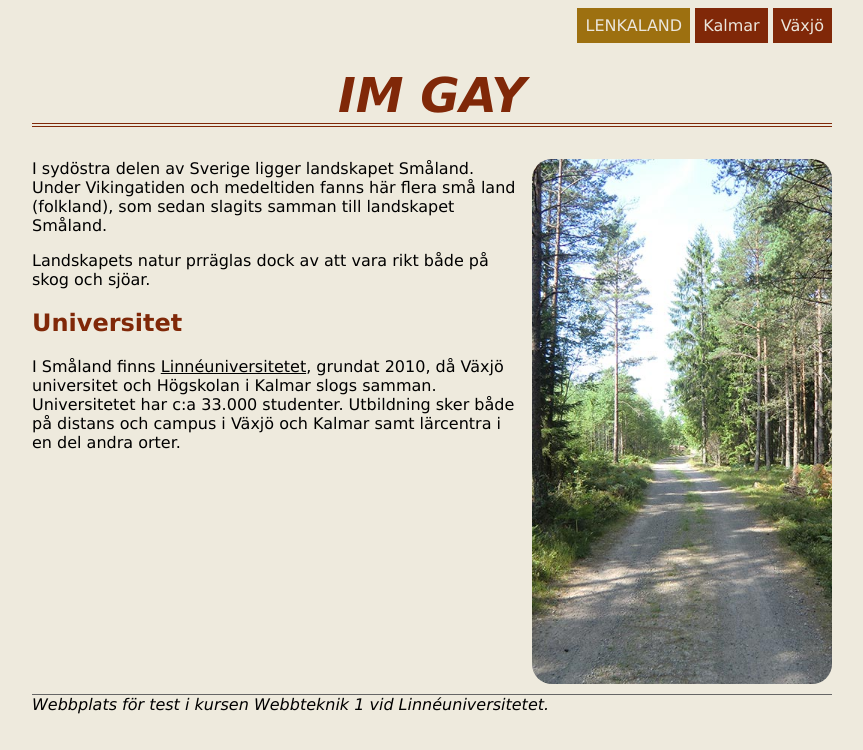
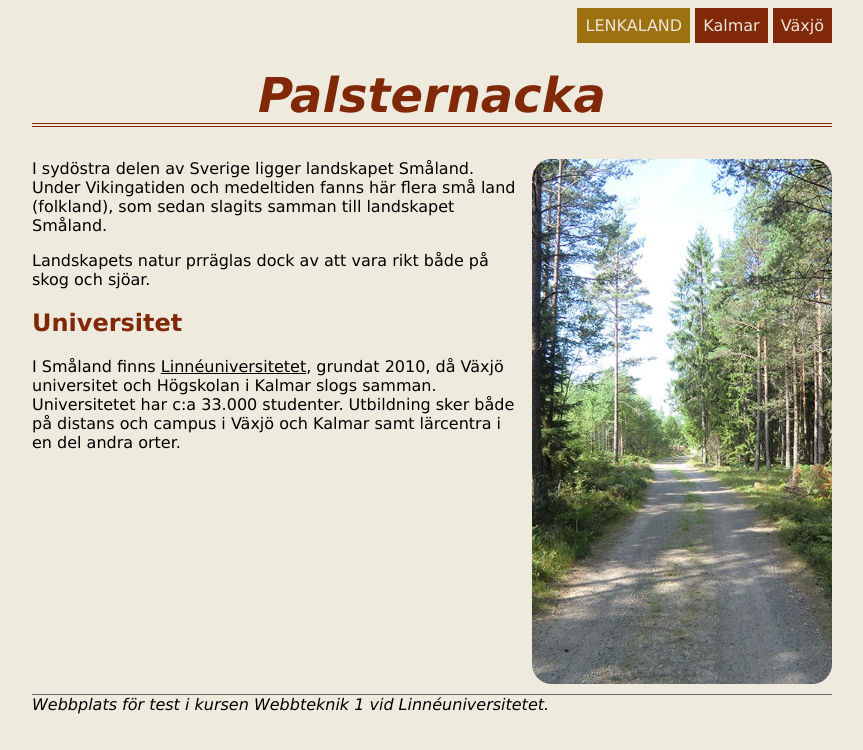
Before and after one commit to steiboldt/MyFirstWebsite, a plain HTML site: page index.html in a window 1280 px wide. Shown: the whole page, without its empty margins (208-1071 px from the left). Drawn offline with Linux system fonts and the light colour scheme.

Commit message:
ändrat h1 till palsternacka

```diff
--- a/index.html
+++ b/index.html
@@ -16,7 +16,7 @@
         </ul>
     </nav>
     <header>
-        <h1>IM GAY</h1>
+        <h1>Palsternacka</h1>
     </header>
     <main>
         <img src="img/forestroad.jpg" alt="Skogsväg" class="floatRight">
```
